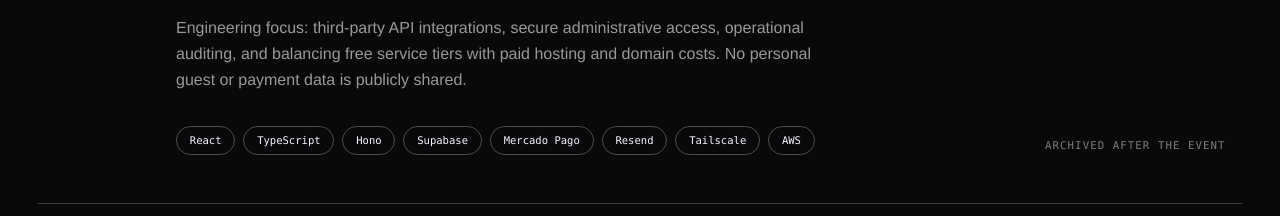
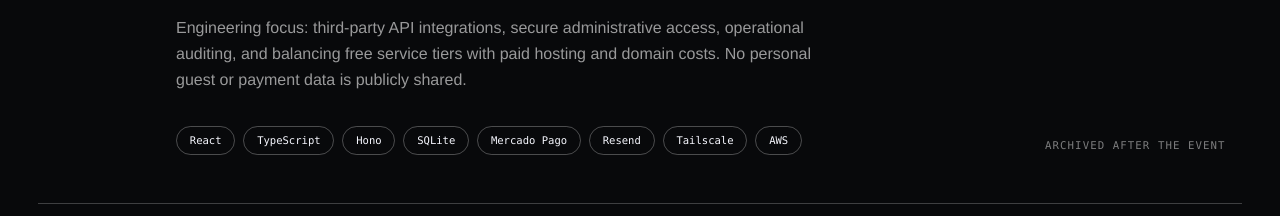
Before and after one commit to CaioYgor28/portfolio-caio-ygor, a React (Vite) app: page / in a window 1280 px wide. Shown: the part 2340-2556 px from the top of the page. Built offline with nearby package versions, Linux system fonts and the light colour scheme.

Commit message:
docs: align wedding case study stack with deployed code

```diff
--- a/src/App.tsx
+++ b/src/App.tsx
@@ -11,7 +11,7 @@ const projects = [
       "Designed and delivered an end-to-end experience for guests, including RSVP management, a gift registry, payments, and an administrative dashboard. The public website was decommissioned after the event.",
     insights:
       "Engineering focus: third-party API integrations, secure administrative access, operational auditing, and balancing free service tiers with paid hosting and domain costs. No personal guest or payment data is publicly shared.",
-    stack: ["React", "TypeScript", "Hono", "Supabase", "Mercado Pago", "Resend", "Tailscale", "AWS"],
+    stack: ["React", "TypeScript", "Hono", "SQLite", "Mercado Pago", "Resend", "Tailscale", "AWS"],
     status: "ARCHIVED AFTER THE EVENT",
   },
   {
```
